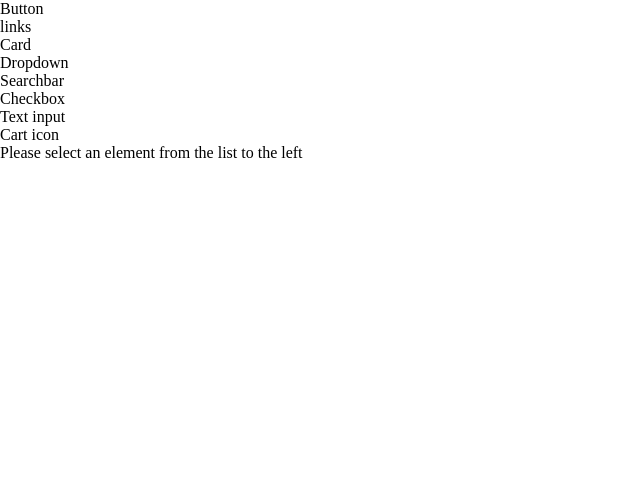
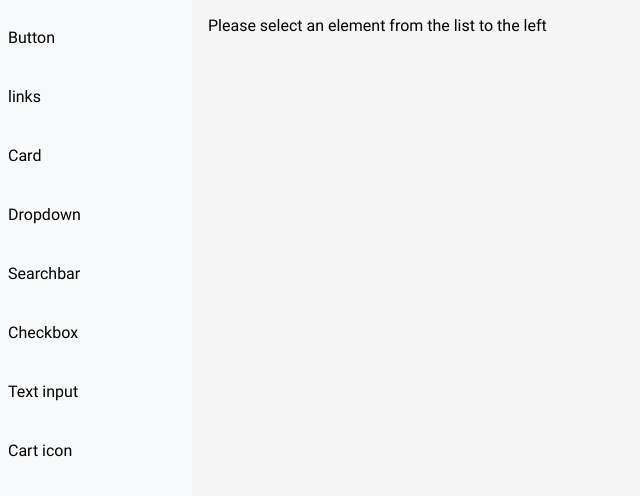
Before and after one commit to DavidJad88/Assignment_4, a plain HTML site: page src/index.html in a window 1280 px wide. Shown: the whole page, without its empty margins (0-640 px from the left). Drawn offline with Linux system fonts and the light colour scheme.

Commit message:
add styles to hardcoded HTML elements

```diff
--- a/src/css/styles.css
+++ b/src/css/styles.css
@@ -0,0 +1,71 @@
+@font-face {
+  font-family: Roboto-Regular;
+  src: url("../assets/fonts/Roboto-Regular.ttf");
+}
+
+@font-face {
+  font-family: Roboto-Bold;
+  src: url("../assets/fonts/Roboto-Bold.ttf");
+}
+
+body {
+  width: 100%;
+  height: 100vh;
+}
+
+main {
+  width: 100%;
+  height: inherit;
+  display: flex;
+  flex-direction: column;
+}
+
+.design-system {
+  width: 100%;
+  height: inherit;
+  display: flex;
+}
+
+.design-system__sidebar-container {
+  display: flex;
+  flex-direction: column;
+  flex-basis: 15%;
+  align-items: center;
+  background-color: var(--col-sidebar-bg);
+  padding-top: var(--sp-4);
+  border-right: var(--col-border);
+}
+
+.sidebar__links {
+  display: flex;
+  flex-direction: column;
+  justify-content: center;
+  align-items: start;
+  width: 100%;
+  gap: var(--sp-4);
+  list-style: none;
+  font-family: Roboto-Regular;
+}
+
+.sidebar__link {
+  padding: var(--sp-3) var(--sp-2);
+  cursor: pointer;
+  width: 100%;
+}
+
+.sidebar__link:hover {
+  background-color: var(--col-display-bg);
+}
+
+.sidebar__link:active {
+  background-color: var(--col-display-bg);
+}
+
+.design-system__content-container {
+  display: flex;
+  flex-wrap: wrap;
+  flex-basis: 85%;
+  background-color: var(--col-display-bg);
+  padding: var(--sp-4);
+  font-family: Roboto-Regular;
+}
--- a/src/css/variables.css
+++ b/src/css/variables.css
@@ -0,0 +1,29 @@
+:root {
+  /* color vars */
+
+  --col-sidebar-bg: #f8f9fa;
+  --col-display-bg: #f5f5f5;
+  --col-border: #b5b4b4;
+
+  --col-primary: #007bff;
+  --col-hover: #0056b3;
+  --col-inactive: #c5c5c5;
+
+  /* spacing vars */
+
+  --sp-1: 0.25rem;
+  --sp-2: 0.5rem;
+  --sp-3: 0.75rem;
+  --sp-4: 1rem;
+  --sp-5: 1.5rem;
+  --sp-6: 2.5rem;
+  --sp-7: 3rem;
+
+  /* sizing vars */
+
+  --si-txt1: 0.75rem;
+  --si-txt2: 1rem;
+  --si-txt3: 1.2rem;
+  --si-txt4: 1.5rem;
+  --si-txt5: 2rem;
+}
--- a/src/index.html
+++ b/src/index.html
@@ -10,7 +10,7 @@
   </head>
   <body>
     <main>
-      <section class="design-system-container">
+      <section class="design-system">
         <div class="design-system__sidebar-container">
           <ul class="sidebar__links">
             <li class="sidebar__link">Button</li>
```
Also changed, not shown: src/assets/fonts/Roboto-Bold.ttf (added), src/assets/fonts/Roboto-Regular.ttf (added).
